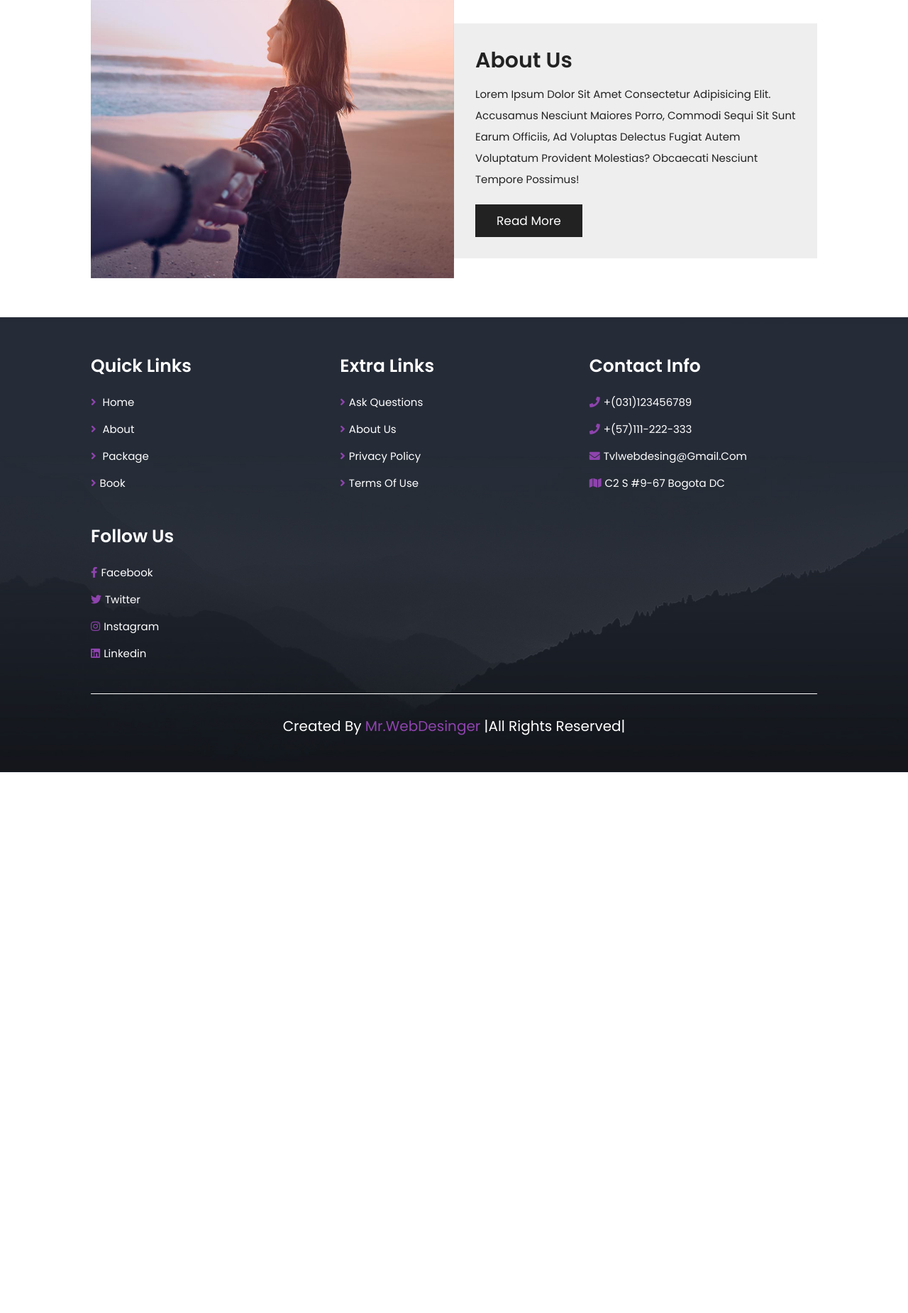
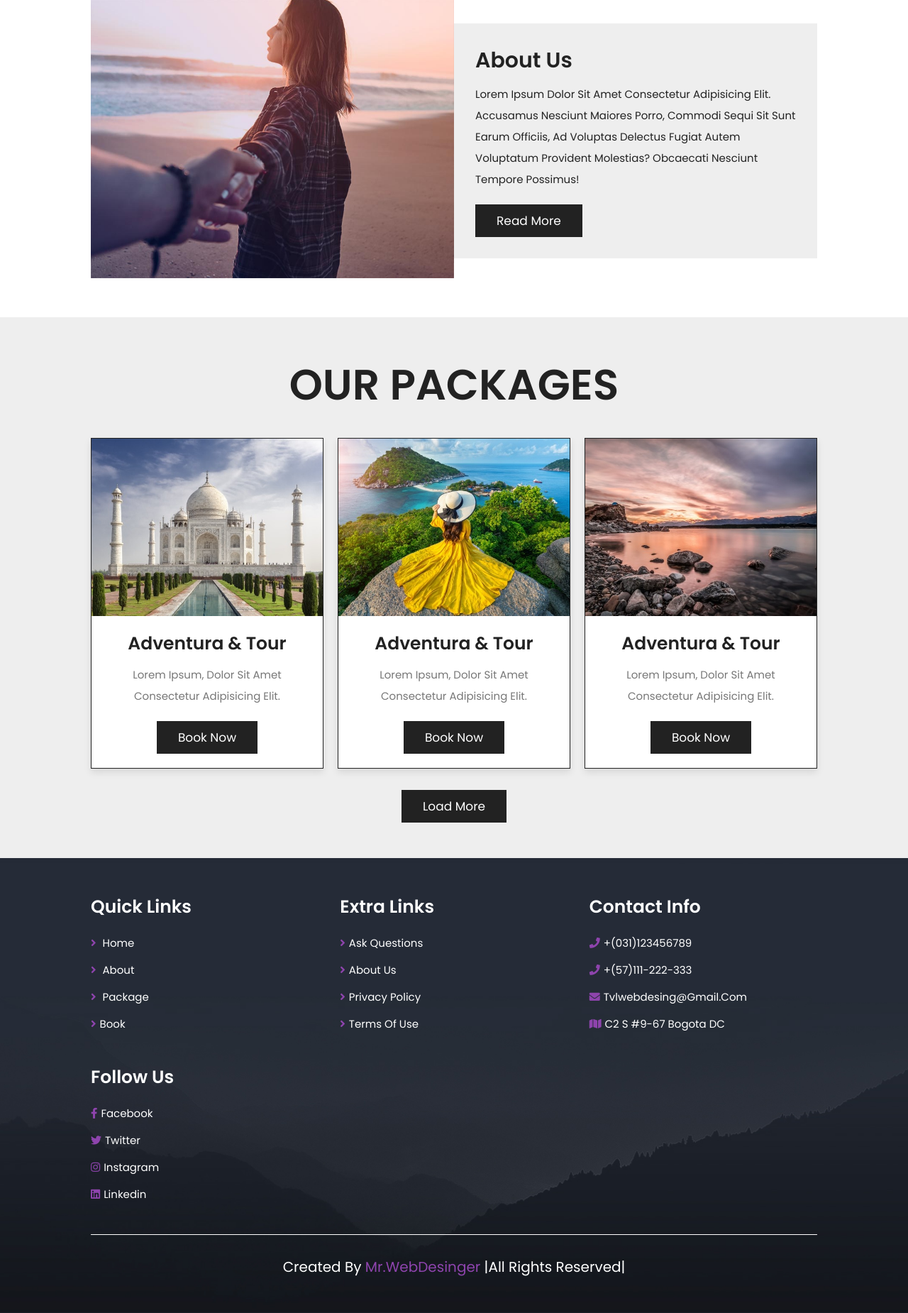
Before and after one commit to JhonnFy/Travel-Website, a PHP site: page /home.php in a window 1280 px wide. Shown: the part 1306-3156 px from the top of the page at 71% size. Before the commit the page ends 2394 px from the top, so only its background shows below. Run offline with PHP 8.4, Linux system fonts and the light colour scheme.

Commit message:
HomePackageOk

```diff
--- a/css/style.css
+++ b/css/style.css
@@ -288,12 +288,55 @@ section{
     color:var(--black);
 }
 
+.home-packages{
+    background: var(--light-bg);
+}
 
+.home-packages .box-container{
+    display: grid;
+    grid-template-columns: repeat(auto-fit, minmax(30rem, 1fr));
+    gap:2rem;
+}
 
+.home-packages .box-container .box{
+    border:var(--border);
+    box-shadow: var(--box-shadow);
+    background: var(--white);
+}
 
+.home-packages .box-container .box .image{
+    height: 25rem;
+    overflow: hidden;
+}
 
+.home-packages .box-container .box .image img{
+    height: 100%;
+    width: 100%;
+    object-fit: cover;
+    transition: .2s linear;
+}
 
+.home-packages .box-container .box .content{
+    padding: 2rem;
+    text-align: center;
+}
 
+.home-packages .box-container .box .content h3{
+    font-size: 2.5rem;
+    color: var(--black);
+}
+
+.home-packages .box-container .box .content p{
+    font-size: 1.5rem;
+    color: var(--light-black);
+    line-height: 2;
+    padding: 1rem 0;
+}
+
+.home-packages .load-more{
+    text-align: center;
+    margin-top: 2rem;
+}
 
 
 
--- a/home.php
+++ b/home.php
@@ -120,7 +120,54 @@
     <a href="about.php" class="btn">Read More</a>
     </div>
     </section>
-    <!--Home SEction Ends-->
+    <!--Home About Section Ends-->
+
+    <!--Home Packages Section Starts-->
+    <section class="home-packages">
+    <h1 class="heading-tittle">Our Packages</h1>
+        <div class="box-container">
+
+            <div class="box">
+                <div class="image">
+                    <img src="img/img-1.jpg" alt="">
+                </div>
+                <div class="content">
+                    <h3>Adventura & Tour</h3>
+                    <p>Lorem ipsum, dolor sit amet consectetur adipisicing elit.</p>
+                    <a href="book.php" class="btn">Book Now</a>
+                </div>
+            </div>
+
+            <div class="box">
+                <div class="image">
+                    <img src="img/img-2.jpg" alt="">
+                </div>
+                <div class="content">
+                    <h3>Adventura & Tour</h3>
+                    <p>Lorem ipsum, dolor sit amet consectetur adipisicing elit.</p>
+                    <a href="book.php" class="btn">Book Now</a>
+                </div>
+            </div>
+
+            <div class="box">
+                <div class="image">
+                    <img src="img/img-3.jpg" alt="">
+                </div>
+                <div class="content">
+                    <h3>Adventura & Tour</h3>
+                    <p>Lorem ipsum, dolor sit amet consectetur adipisicing elit.</p>
+                    <a href="book.php" class="btn">Book Now</a>
+                </div>
+            </div>
+
+        </div>
+
+        <div class="load-more"> <a href="package.php" class="btn">Load More</a></div>
+
+
+    </section>
+    <!--Home Packages Section Ends-->
+
 
     <!--Footer Section Starts-->
     <section class="footer">
```
